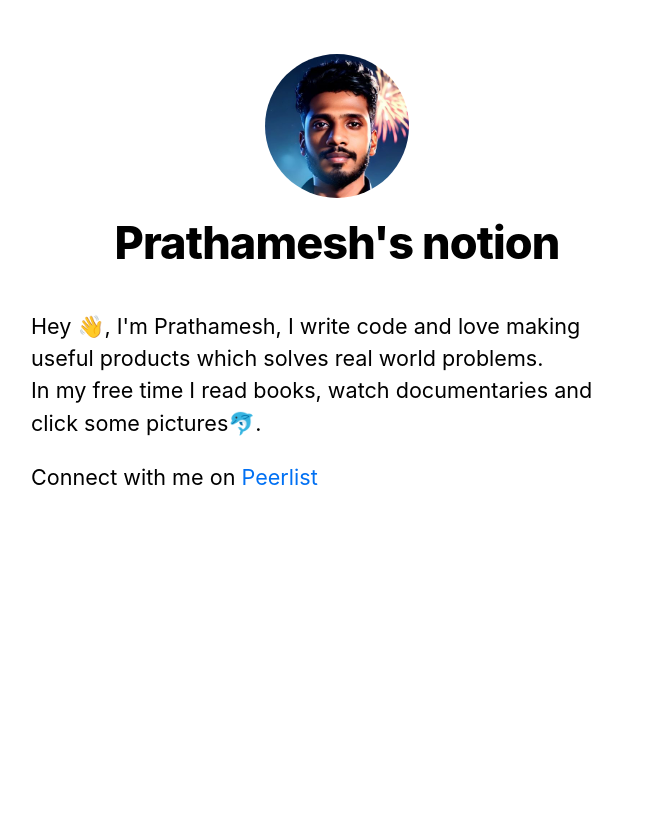
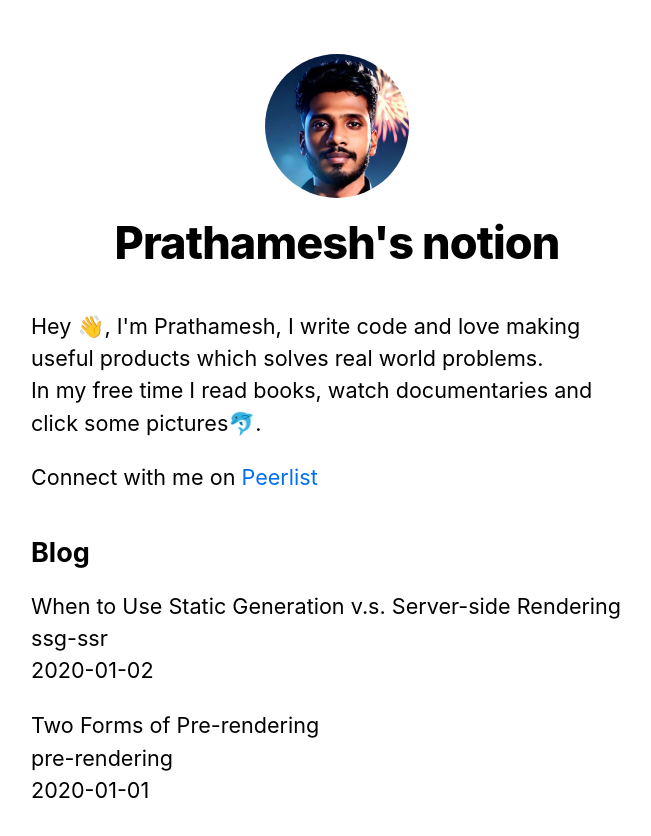
Before and after one commit to Prathamesh-Dukare/my-blog, a Next.js app: page / in a window 1280 px wide. Shown: the top 836 px of the page, without its empty margins (303-954 px from the left). Before the commit the page ends 800 px from the top, so only its background shows below. Built offline with nearby package versions, Linux system fonts and the light colour scheme.

Commit message:
add Md pages & list blogs with getStaticProps

```diff
--- a/package.json
+++ b/package.json
@@ -6,6 +6,7 @@
     "start": "next start"
   },
   "dependencies": {
+    "gray-matter": "^4.0.3",
     "next": "latest",
     "react": "18.2.0",
     "react-dom": "18.2.0"
--- a/pages/index.jsx
+++ b/pages/index.jsx
@@ -1,8 +1,18 @@
 import Head from 'next/head';
 import Layout, { siteTitle } from '../components/layout';
 import utilStyles from '../styles/utils.module.css';
+import { getSortedPostsData } from '../utils/posts';
 
-export default function Home() {
+export async function getStaticProps() {
+  const allPostsData = getSortedPostsData();
+  return {
+    props: {
+      allPostsData,
+    },
+  };
+}
+
+export default function Home({ allPostsData }) {
   return (
     <Layout home>
       <Head>
@@ -17,6 +27,22 @@
           <a href="https://peerlist.io/prathamesh" target="_blank">Peerlist</a>
         </p>
       </section>
+
+      <section className={`${utilStyles.headingMd} ${utilStyles.padding1px}`}>
+        <h2 className={utilStyles.headingLg}>Blog</h2>
+        <ul className={utilStyles.list}>
+          {allPostsData.map(({ id, date, title }) => (
+            <li className={utilStyles.listItem} key={id}>
+              {title}
+              <br />
+              {id}
+              <br />
+              {date}
+            </li>
+          ))}
+        </ul>
+      </section>
+
     </Layout>
   );
 }
--- /dev/null
+++ b/posts/pre-rendering.md
@@ -0,0 +1,11 @@
+---
+title: 'Two Forms of Pre-rendering'
+date: '2020-01-01'
+---
+
+Next.js has two forms of pre-rendering: **Static Generation** and **Server-side Rendering**. The difference is in **when** it generates the HTML for a page.
+
+- **Static Generation** is the pre-rendering method that generates the HTML at **build time**. The pre-rendered HTML is then _reused_ on each request.
+- **Server-side Rendering** is the pre-rendering method that generates the HTML on **each request**.
+
+Importantly, Next.js lets you **choose** which pre-rendering form to use for each page. You can create a "hybrid" Next.js app by using Static Generation for most pages and using Server-side Rendering for others.
--- /dev/null
+++ b/posts/ssg-ssr.md
@@ -0,0 +1,19 @@
+---
+title: 'When to Use Static Generation v.s. Server-side Rendering'
+date: '2020-01-02'
+---
+
+We recommend using **Static Generation** (with and without data) whenever possible because your page can be built once and served by CDN, which makes it much faster than having a server render the page on every request.
+
+You can use Static Generation for many types of pages, including:
+
+- Marketing pages
+- Blog posts
+- E-commerce product listings
+- Help and documentation
+
+You should ask yourself: "Can I pre-render this page **ahead** of a user's request?" If the answer is yes, then you should choose Static Generation.
+
+On the other hand, Static Generation is **not** a good idea if you cannot pre-render a page ahead of a user's request. Maybe your page shows frequently updated data, and the page content changes on every request.
+
+In that case, you can use **Server-Side Rendering**. It will be slower, but the pre-rendered page will always be up-to-date. Or you can skip pre-rendering and use client-side JavaScript to populate data.
--- /dev/null
+++ b/utils/posts.js
@@ -0,0 +1,35 @@
+import fs from 'fs';
+import path from 'path';
+import matter from 'gray-matter';
+
+const postsDirectory = path.join(process.cwd(), 'posts');
+
+export function getSortedPostsData() {
+  // Get file names under /posts
+  const fileNames = fs.readdirSync(postsDirectory);
+  const allPostsData = fileNames.map((fileName) => {
+    // Remove ".md" from file name to get id
+    const id = fileName.replace(/\.md$/, '');
+
+    // Read markdown file as string
+    const fullPath = path.join(postsDirectory, fileName);
+    const fileContents = fs.readFileSync(fullPath, 'utf8');
+
+    // Use gray-matter to parse the post metadata section
+    const matterResult = matter(fileContents);
+
+    // Combine the data with the id
+    return {
+      id,
+      ...matterResult.data,
+    };
+  });
+  // Sort posts by date
+  return allPostsData.sort((a, b) => {
+    if (a.date < b.date) {
+      return 1;
+    } else {
+      return -1;
+    }
+  });
+}
```
Also changed, not shown: 1 other file (tests, documents, lock files or other folders).
